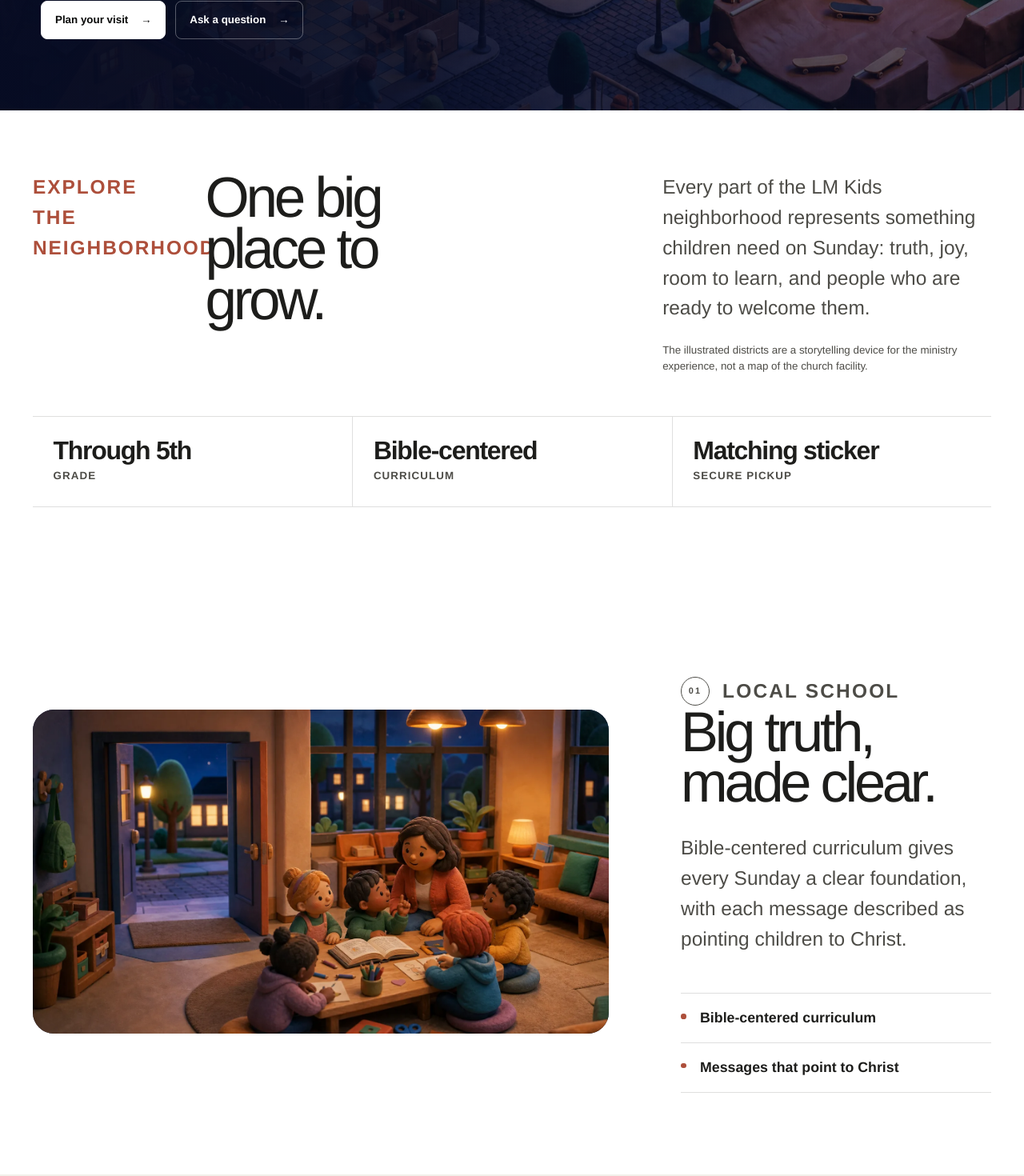
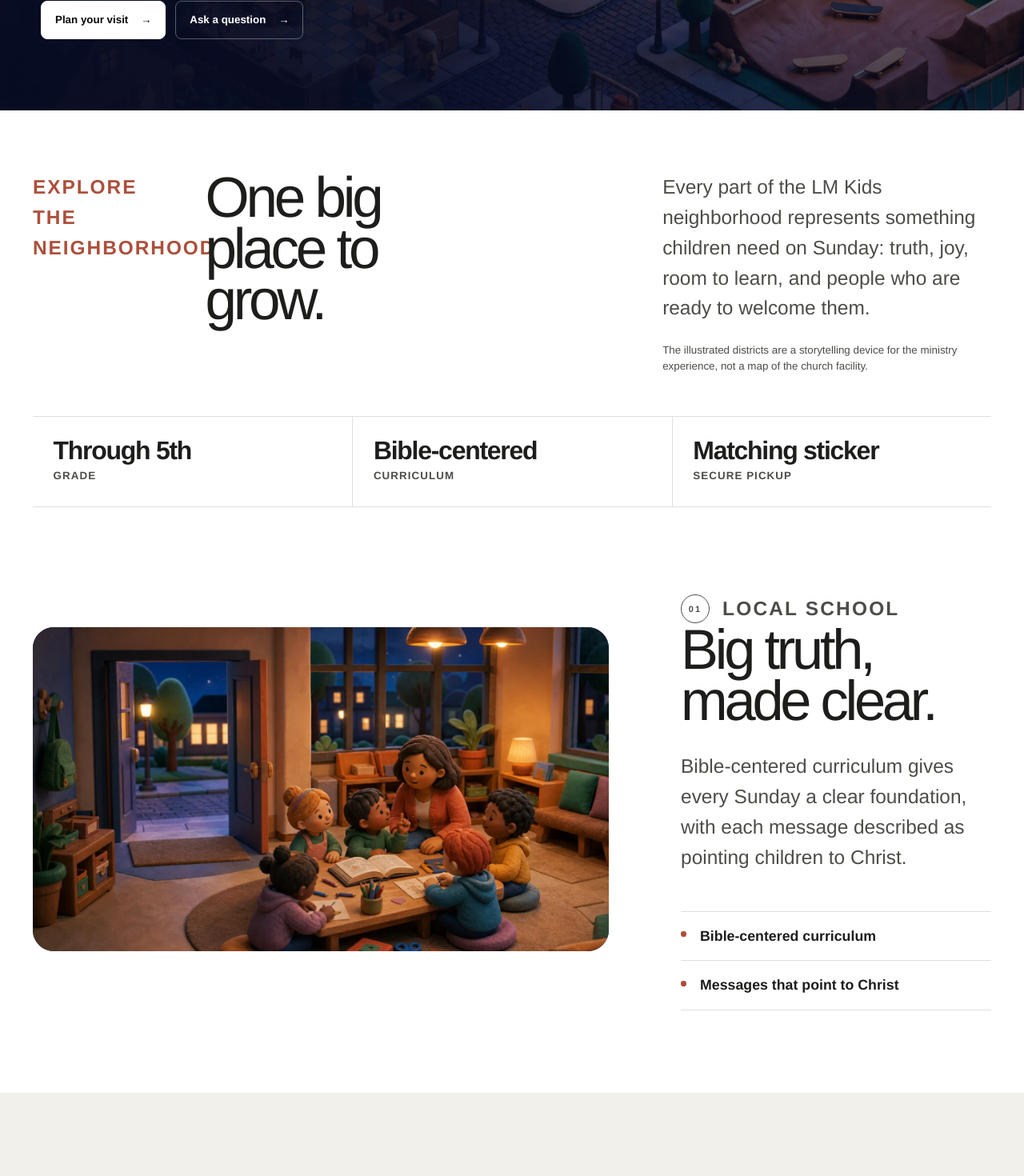
Before and after one commit to living-message-church/living-message-church, a Next.js app: page /connect/kids in a window 1280 px wide. Shown: the part 660-2130 px from the top of the page at 80% size. Built offline with nearby package versions, Linux system fonts and the light colour scheme.

Commit message:
Tighten LM Kids section transition

```diff
--- a/src/styles/globals.css
+++ b/src/styles/globals.css
@@ -789,7 +789,7 @@ button, input, textarea, select { font: inherit; }
 .kids-hero-copy .action-secondary { border-color: rgb(255 255 255 / 0.32); color: white; }
 .kids-hero-copy .action-secondary:hover { border-color: rgb(255 255 255 / 0.64); background: rgb(255 255 255 / 0.06); }
 
-.kids-neighborhood-intro { background: #fff; padding-block: clamp(4rem, 6vw, 6rem); }
+.kids-neighborhood-intro { background: #fff; padding: clamp(4rem, 6vw, 6rem) 0 clamp(1.5rem, 2vw, 2.5rem); }
 .kids-neighborhood-heading { display: grid; grid-template-columns: minmax(9rem, 0.3fr) minmax(22rem, 0.95fr) minmax(19rem, 0.75fr); align-items: start; gap: clamp(2rem, 4vw, 4.5rem); }
 .kids-neighborhood-heading .eyebrow { margin: 0; color: var(--color-coral); }
 .kids-neighborhood-heading h2 { max-width: 9ch; margin: 0; font-size: clamp(3.2rem, 2.2rem + 2.8vw, 5.3rem); letter-spacing: -0.06em; line-height: 0.9; }
@@ -803,6 +803,7 @@ button, input, textarea, select { font: inherit; }
 .kids-neighborhood-facts span { color: var(--color-ink-soft); font-size: var(--step--1); font-weight: 700; letter-spacing: 0.08em; text-transform: uppercase; }
 
 .kids-district { background: #fff; padding-block: clamp(5rem, 8vw, 8rem); }
+.kids-districts .kids-district:first-child { padding-top: clamp(2.5rem, 4vw, 4rem); }
 .kids-district-mist { background: #f2f0ea; }
 .kids-district-night { background: #111636; color: white; }
 .kids-district-layout { display: grid; grid-template-columns: minmax(26rem, 1.3fr) minmax(21rem, 0.7fr); align-items: center; gap: clamp(3rem, 7vw, 8rem); }
@@ -1047,7 +1048,7 @@ button, input, textarea, select { font: inherit; }
   .kids-hero-copy h1 em { line-height: 0.86; }
   .kids-hero-copy > p { margin-inline: auto; font-size: clamp(1.05rem, 4.5vw, 1.22rem); }
   .kids-hero-copy .action-group { justify-content: center; }
-  .kids-neighborhood-intro { padding-block: var(--space-7); }
+  .kids-neighborhood-intro { padding: var(--space-7) 0 var(--space-4); }
   .kids-visit { padding-block: var(--space-8); }
   .kids-neighborhood-heading, .kids-visit-heading { display: block; max-width: 38rem; margin-inline: auto; text-align: center; }
   .kids-neighborhood-heading h2, .kids-visit-heading h2 { margin-inline: auto; font-size: clamp(3rem, 14vw, 4.6rem); }
@@ -1056,6 +1057,7 @@ button, input, textarea, select { font: inherit; }
   .kids-neighborhood-facts li, .kids-visit-steps li { min-height: 0; padding-block: var(--space-5); text-align: center; }
   .kids-neighborhood-facts li + li, .kids-visit-steps li + li { border-top: 1px solid var(--color-line); border-left: 0; }
   .kids-district { padding-block: var(--space-8); }
+  .kids-districts .kids-district:first-child { padding-top: var(--space-5); }
   .kids-district-layout, .kids-district-layout-reverse { max-width: 42rem; gap: var(--space-6); }
   .kids-district-copy { max-width: 36rem; margin-inline: auto; text-align: center; }
   .kids-district-copy h2, .kids-district-copy > p { margin-inline: auto; }
```
